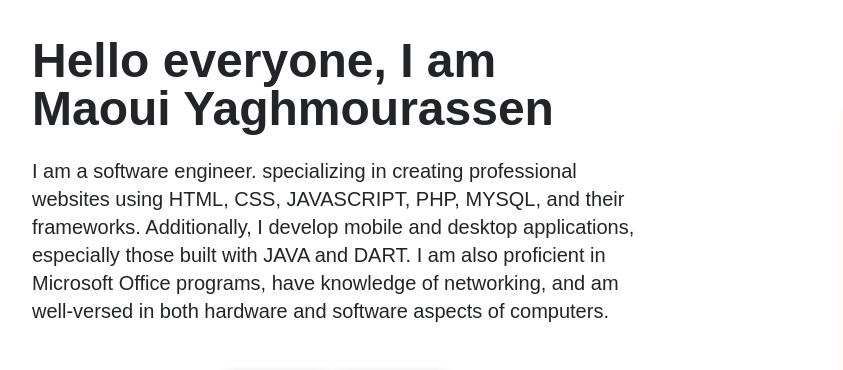
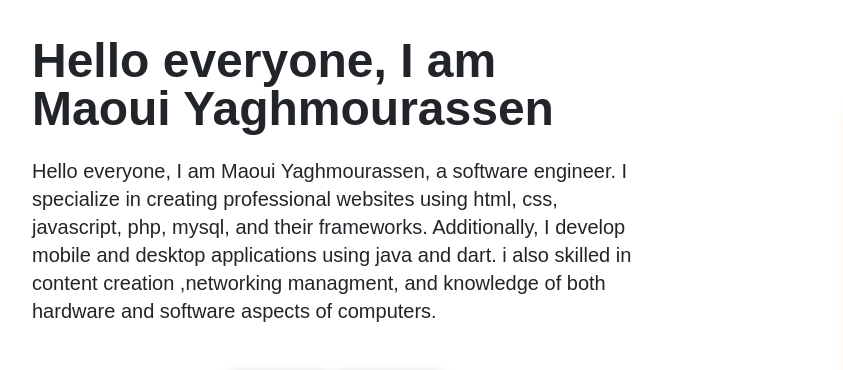
Before and after one commit to yaghmourassen/My-Webpage, a plain HTML site: page index.html in a window 1280 px wide. Shown: the part 127-497 px from the top of the page, 0-843 px from the left. Drawn offline with nearby package versions, Linux system fonts and the light colour scheme.

Commit message:
Update index.html

```diff
--- a/index.html
+++ b/index.html
@@ -61,11 +61,9 @@
         <header class="bg-cover bg-center h-screen flex items-center justify-between p-8 fade-in">
             <div class="flex flex-col justify-center max-w-lg fade-in">
                 <h1 class="text-4xl md:text-5xl font-bold mb-4">Hello everyone, I am Maoui Yaghmourassen</h1>
-                <p class="text-lg md:text-xl mb-6">I am a software engineer.
-                   specializing in creating professional websites using HTML, CSS, JAVASCRIPT, PHP, MYSQL, and their frameworks.
-                     Additionally, I develop mobile and desktop applications,
-                     especially those built with JAVA and DART. I am also proficient in Microsoft Office programs,
-                      have knowledge of networking, and am well-versed in both hardware and software aspects of computers.
+                <p class="text-lg md:text-xl mb-6">Hello everyone, I am Maoui Yaghmourassen, a software engineer.
+I specialize in creating professional websites using html, css, javascript, php, mysql, and their frameworks. Additionally, I develop mobile and desktop applications using java and dart.
+i also skilled in content  creation ,networking managment, and knowledge of both hardware and software aspects of computers.
                 </p>
                 <div class="text-center my-4">
                     <a href="./contact.html" class="btn btn-secondary contact-btn">Cntct Me</a>
```
